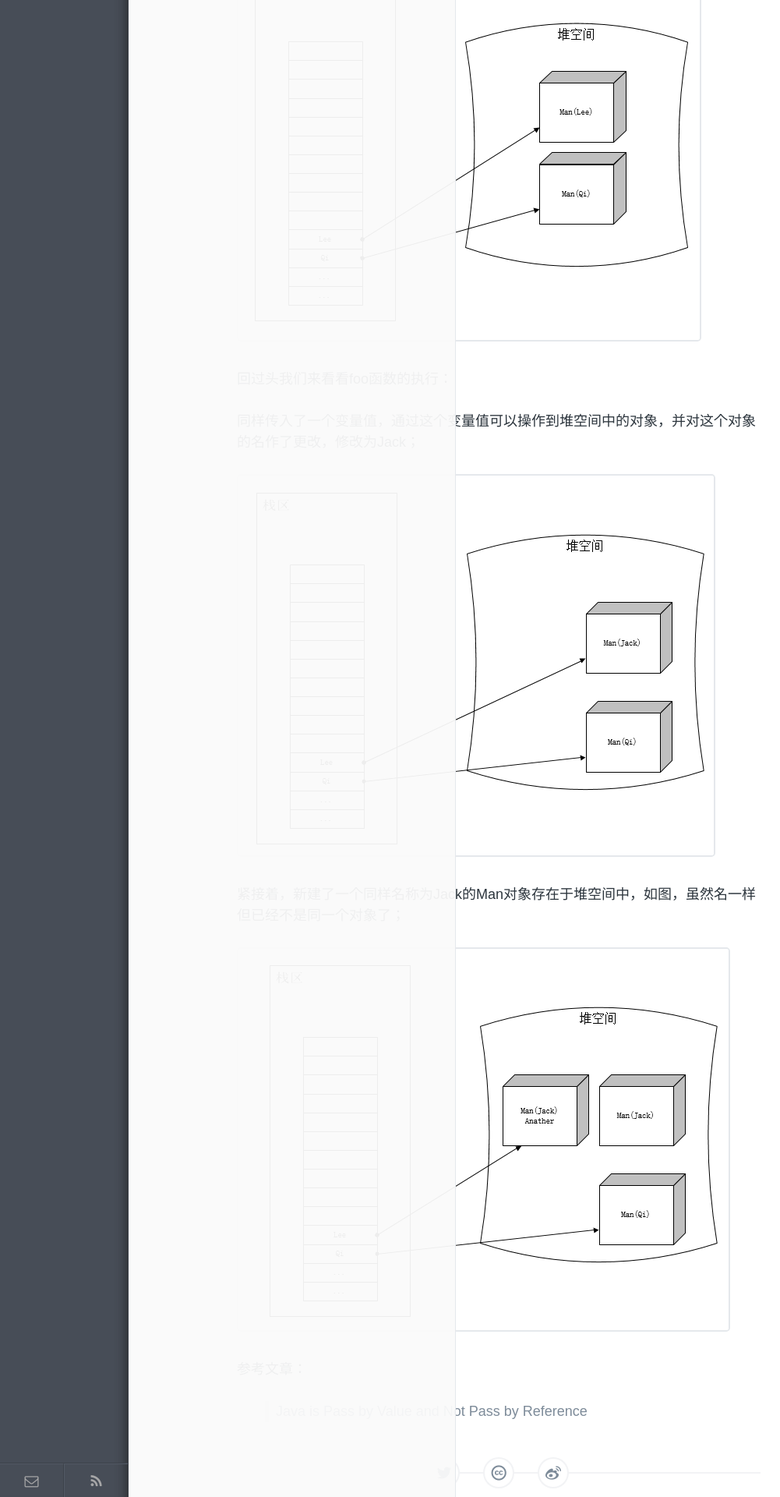
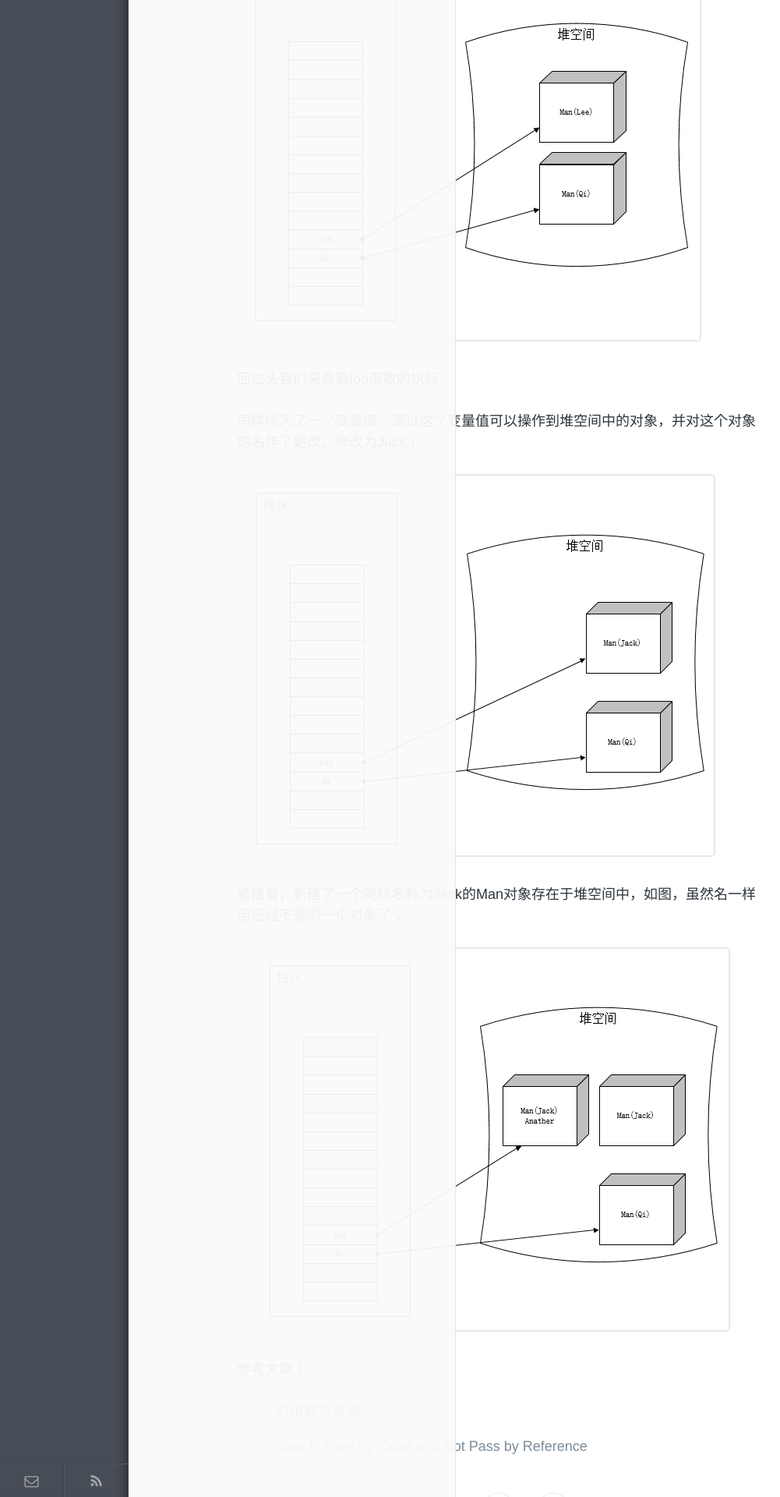
Before and after one commit to enlipan/enlipan.github.io, a Jekyll site: the page built from _posts/2015-3-22-Java-pass-by-value.md, in a window 1280 px wide. Shown: the part 3080-5000 px from the top of the page at 78% size, without its empty margins (0-1001 px from the left). Built offline with Jekyll 4.4.1, drawn with Linux system fonts in a browser that asks for light colours; comment, search, counter and statistics services are not loaded.

Commit message:
Update 2015-3-22-Java-pass-by-value.md

```diff
--- a/_posts/2015-3-22-Java-pass-by-value.md
+++ b/_posts/2015-3-22-Java-pass-by-value.md
@@ -91,4 +91,6 @@ o1与o2变量不过是Qi变量与Lee变量的Copy副本，只是指向堆空间
 
 参考文章：
 
+>[引用其它资源](http://jekyllcn.com/docs/posts/  "Jekyllcn")
+>
 >[Java is Pass by Value and Not Pass by Reference](http://www.journaldev.com/3884/java-is-pass-by-value-and-not-pass-by-reference )
```
